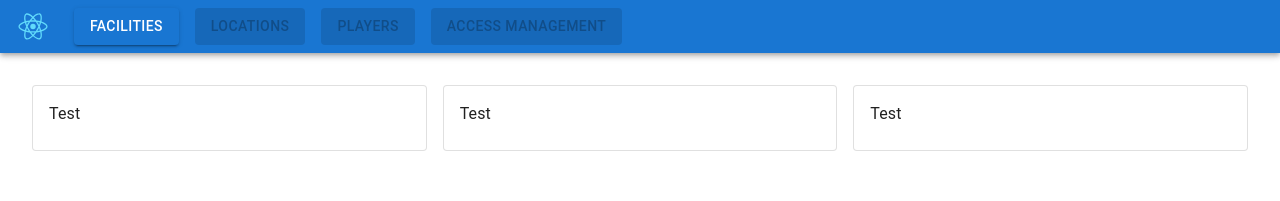
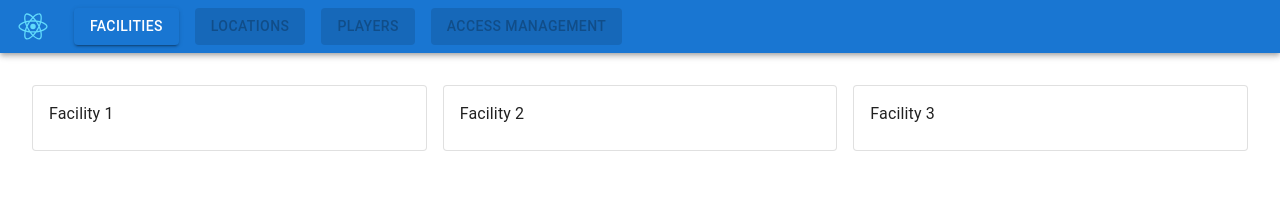
Before and after one commit to cohenmatt/trackman-fe-challenge, a React (Create React App) app: page / in a window 1280 px wide. Shown: the top 201 px of the page. Built offline with nearby package versions, Linux system fonts and the light colour scheme.

Commit message:
Add Facility card

```diff
--- /dev/null
+++ b/src/components/Facility.jsx
@@ -0,0 +1,13 @@
+import { Card, CardContent, Typography } from "@mui/material";
+
+export default function Facility({name, address, description, imgSrc, hours, openStatus}) {
+    return (
+        <Card variant="outlined">
+            <CardContent>
+                <Typography>
+                    {name}
+                </Typography>
+            </CardContent>
+        </Card>
+    );
+}
--- a/src/pages/FacilityList.jsx
+++ b/src/pages/FacilityList.jsx
@@ -1,35 +1,18 @@
-import { Grid, Card, CardContent, Typography } from "@mui/material";
+import { Grid } from "@mui/material";
+import Facility from "../components/Facility";
 
 export default function FacilityList() {
     return (
         <>
         <Grid container spacing={2}>
             <Grid size={4}>
-                <Card variant="outlined">
-                    <CardContent>
-                        <Typography>
-                            Test
-                        </Typography>
-                    </CardContent>
-                </Card>
+                <Facility name="Facility 1" />
             </Grid>
             <Grid size={4}>
-                <Card variant="outlined">
-                    <CardContent>
-                        <Typography>
-                            Test
-                        </Typography>
-                    </CardContent>
-                </Card>
+                <Facility name="Facility 2" />
             </Grid>
             <Grid size={4}>
-                <Card variant="outlined">
-                    <CardContent>
-                        <Typography>
-                            Test
-                        </Typography>
-                    </CardContent>
-                </Card>
+                <Facility name="Facility 3" />
             </Grid>
         </Grid>
         </>
```
